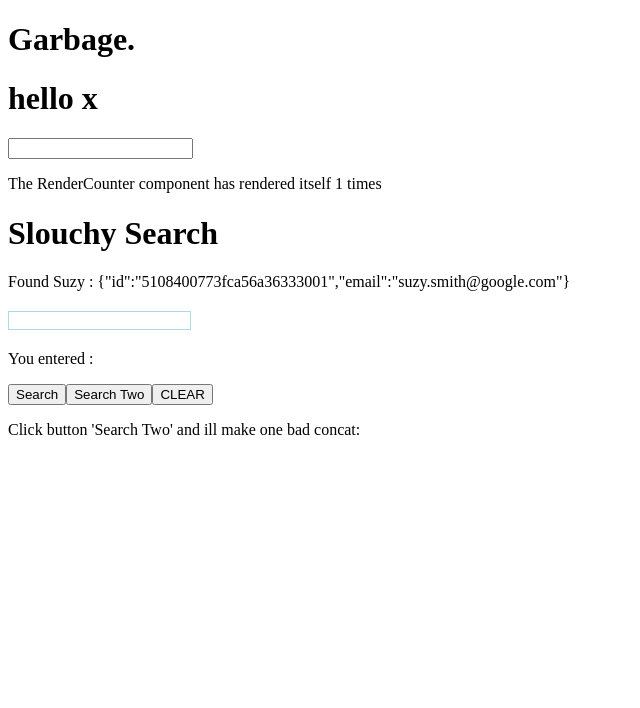
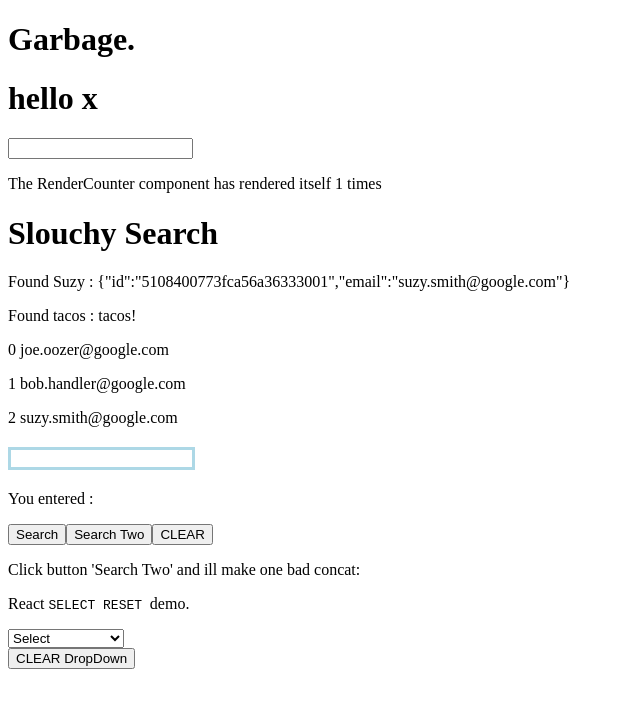
Before and after one commit to csdear/nextGarbage, a Next.js app: page / in a window 1280 px wide. Shown: the top 708 px of the page, without its empty margins (0-640 px from the left). Built offline with nearby package versions, Linux system fonts and the light colour scheme.

Commit message:
added some types

```diff
--- a/src/components/search/index.tsx
+++ b/src/components/search/index.tsx
@@ -1,12 +1,13 @@
 import { FC, useState } from "react";
 import getSlouchy from "../slouch";
 import styled from 'styled-components';
+
 
 // Styling a regular HTML input via styled-components
 const StyledInput = styled.input`
   display: block;
   margin: 20px 0px;
-  border: 1px solid lightblue;
+  border: 3px solid lightblue;
 `;
 
 const Search: FC = () => {
@@ -14,6 +15,22 @@ const Search: FC = () => {
     const [badConcatText, setbadConcatText] = useState<string>('');
     const personId = 42;
     const loveTacos = true;
+
+
+
+    const [dataOptions] = useState([
+        {
+          label: "Luke Skywalker",
+          value: "Luke Skywalker"
+        },
+        { label: "C-3PO", value: "C-3PO" },
+        { label: "R2-D2", value: "R2-D2" }
+      ]);
+
+    //   const [dataOptions] = useState([1, 2, 3, 4]);
+      const [selected, setSelected] = useState("");
+
+
 
     const handleOnSearch = () => {
         // just call the  helper function... no return
@@ -34,6 +51,9 @@ const Search: FC = () => {
             setSearchInputText("");
         };
 
+
+
+
     const {
       data,
       slouchyA,
@@ -46,6 +66,10 @@ const Search: FC = () => {
     <div>
       <h1>Slouchy Search</h1>
       {slouchyA && <p>Found Suzy : {slouchyA}</p>}
+      {slouchyB && <p>Found tacos : {slouchyB}</p>}
+      {data && data.map((x, index) => (
+        <p key={index}>{index} {x.email}</p>
+      ))}
       <StyledInput
         onChange={(e) => setSearchInputText(e.target.value)}
         label={"Search"}
@@ -55,9 +79,28 @@ const Search: FC = () => {
       <p>You entered :{searchInputText}</p>
       <button onClick={handleOnSearch}>Search</button>
       <button onClick={handleOnSearchTwo}>Search Two</button>
+
       <button onClick={resetInputField}>CLEAR</button>
 
       <p>Click button 'Search Two' and ill make one bad concat: {badConcatText}</p>
+
+    <p>
+          React <code> SELECT RESET </code> demo.
+        </p>
+        <select value={selected} onChange={(e) => setSelected(e.target.value)}>
+          <option>Select</option>
+          {dataOptions &&
+            dataOptions.map((d, index) => {
+              return <option key={index}>{d.value}</option>;
+            })}
+        </select>
+        <br />
+        <button onClick={() => setSelected("")}>CLEAR DropDown</button>
+
+
+
+
+
     </div>
   );
 };
--- a/src/components/slouch/index.tsx
+++ b/src/components/slouch/index.tsx
@@ -12,9 +12,9 @@ export default function getSlouchy() {
         slouchyA: JSON.stringify(results[2]),
         slouchyB: "tacos!",
         slouchyFireA(
-            a,
-            b,
-            c,
+            a: string,
+            b: number,
+            c: boolean,
         ) {
             console.log(`slouchy fire A, REC: ${a}, ${b}, ${c}`);
         },
```
